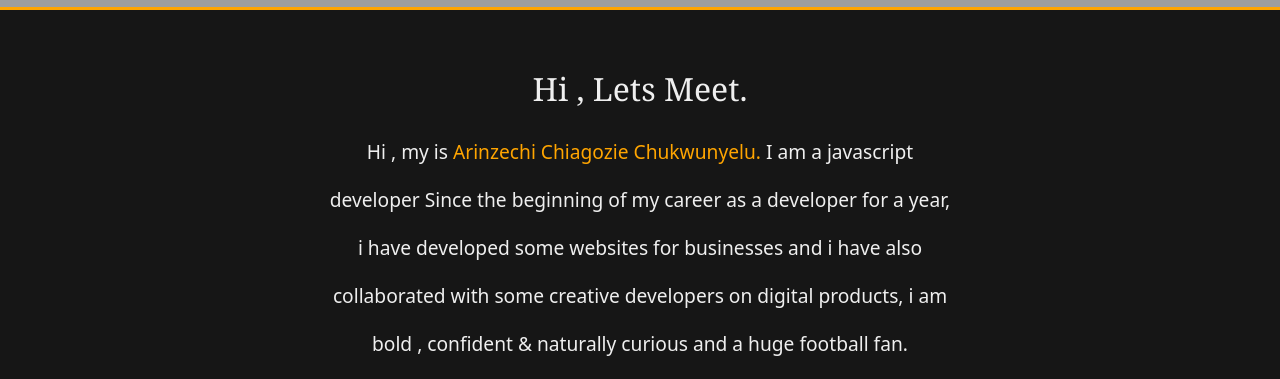
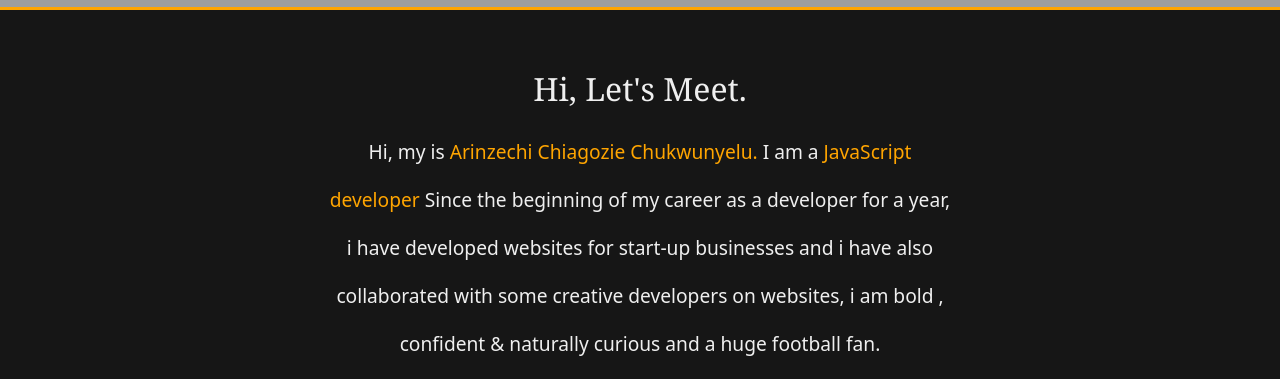
Before and after one commit to imakandiboi/portfolio, a Vue app: page / in a window 1280 px wide. Shown: the part 573-952 px from the top of the page. Built offline with nearby package versions, Linux system fonts and the light colour scheme; grey boxes are pictures that could not be loaded.

Commit message:
commit message from terminal

```diff
--- a/src/components/home.vue
+++ b/src/components/home.vue
@@ -53,17 +53,18 @@
       <section id="scrollspyHeading2">
         <div class="container-fluid About">
           <header class="px-24 pt-12">
-            <h2>Hi , Lets Meet.</h2>
+            <h2>Hi, Let's Meet.</h2>
             <p>
-              Hi , my is
+              Hi, my is
               <span style="color: orange"
                 >Arinzechi Chiagozie Chukwunyelu.</span
               >
-              I am a javascript developer Since the beginning of my career as a
-              developer for a year, i have developed some websites for
-              businesses and i have also collaborated with some creative
-              developers on digital products, i am bold , confident & naturally
-              curious and a huge football fan.
+              I am a
+              <span style="color: orange">JavaScript developer</span> Since the
+              beginning of my career as a developer for a year, i have developed
+              websites for start-up businesses and i have also collaborated with
+              some creative developers on websites, i am bold , confident &
+              naturally curious and a huge football fan.
             </p>
           </header>
         </div>
```
